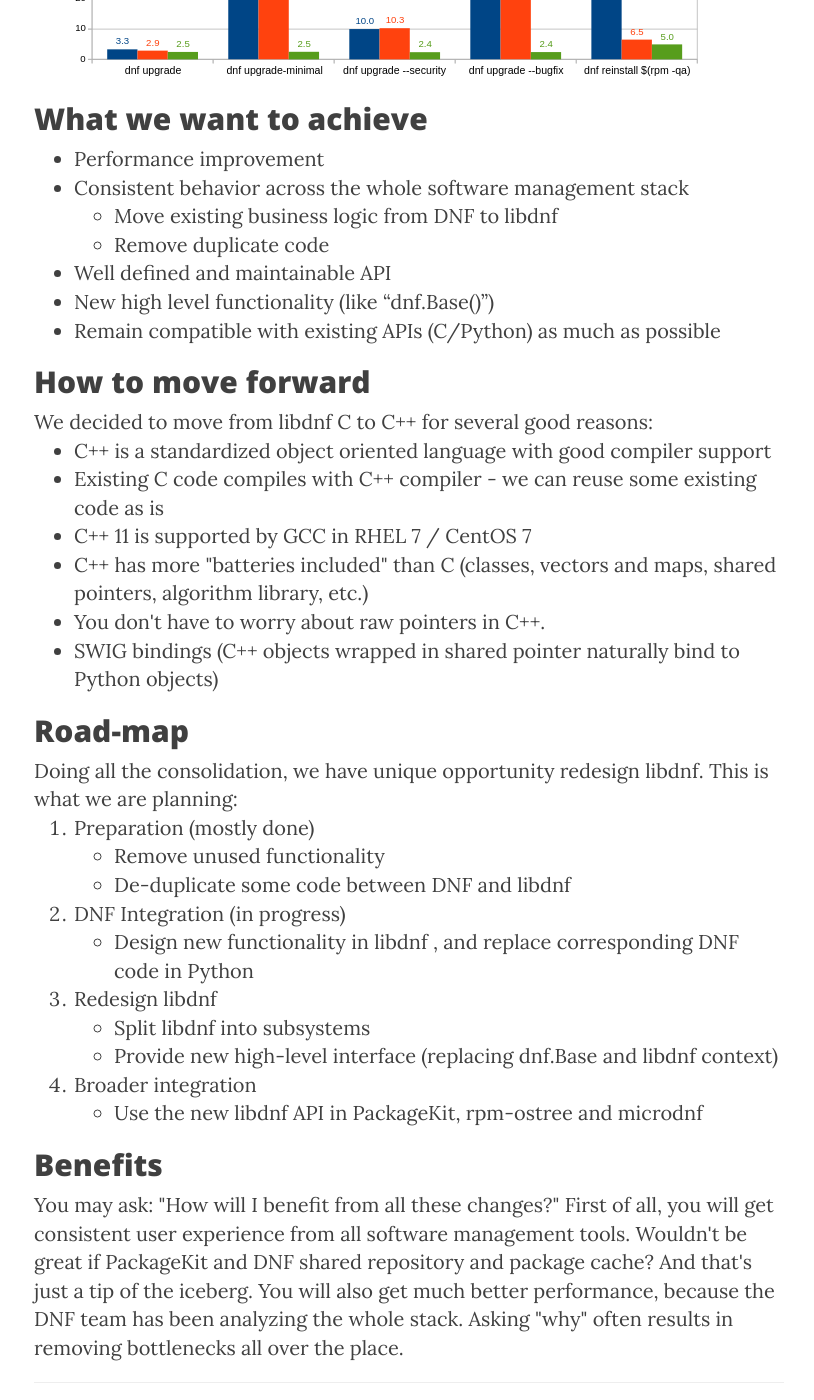
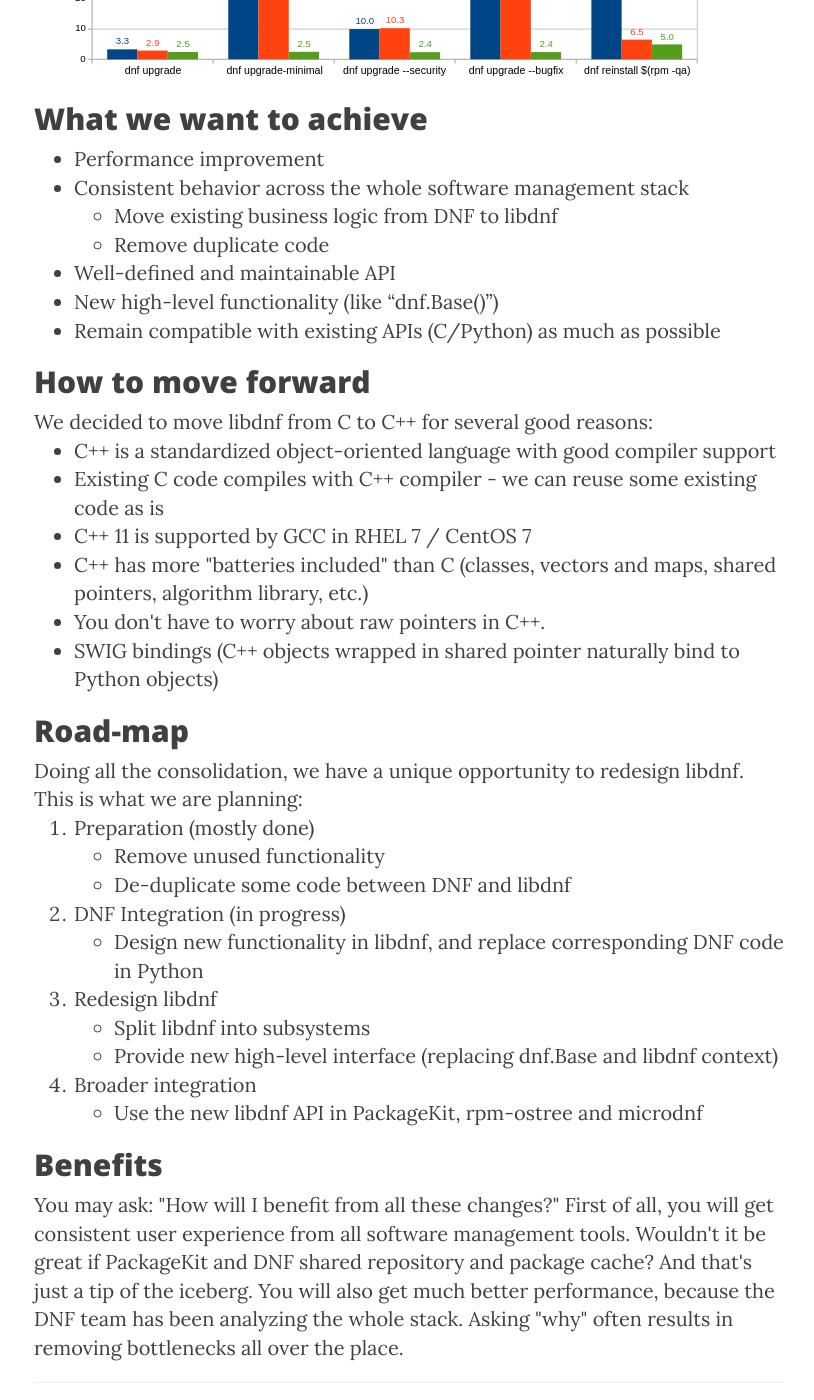
Before and after one commit to rpm-software-management/rpm-software-management.github.io, a Jekyll site: the page built from _posts/2018-03-22-dnf-3-announcement.html, in a window 1280 px wide and 1400 px high, scrolled down 1455 px. Shown: the whole window, without its empty margins (231-1045 px from the left). Built offline with Jekyll 4.4.1, drawn with Linux system fonts in a browser that asks for light colours; nearby versions of some CDN libraries.

Commit message:
Small fixes.

```diff
--- a/_posts/2018-03-22-dnf-3-announcement.html
+++ b/_posts/2018-03-22-dnf-3-announcement.html
@@ -48,16 +48,16 @@
             <li>Remove duplicate code</li>
         </ul>
     </li>
-    <li>Well defined and maintainable API</li>
-    <li>New high level functionality (like “dnf.Base()”)</li>
+    <li>Well-defined and maintainable API</li>
+    <li>New high-level functionality (like “dnf.Base()”)</li>
     <li>Remain compatible with existing APIs (C/Python) as much as possible</li>
 </ul>
 
 
 <h2>How to move forward</h2>
-We decided to move from libdnf C to C++ for several good reasons:
+We decided to move libdnf from C to C++ for several good reasons:
 <ul>
-    <li>C++ is a standardized object oriented language with good compiler support</li>
+    <li>C++ is a standardized object-oriented language with good compiler support</li>
     <li>Existing C code compiles with C++ compiler - we can reuse some existing code as is</li>
     <li>C++ 11 is supported by GCC in RHEL 7 / CentOS 7</li>
     <li>C++ has more "batteries included" than C (classes, vectors and maps, shared pointers, algorithm library, etc.)</li>
@@ -67,7 +67,7 @@
 
 
 <h2>Road-map</h2>
-Doing all the consolidation, we have unique opportunity redesign libdnf. This is what we are planning:
+Doing all the consolidation, we have a unique opportunity to redesign libdnf. This is what we are planning:
 <ol>
     <li>
     Preparation (mostly done)
@@ -79,7 +79,7 @@
     <li>
         DNF Integration (in progress)
         <ul>
-            <li>Design new functionality in libdnf , and replace corresponding DNF code in Python</li>
+            <li>Design new functionality in libdnf, and replace corresponding DNF code in Python</li>
         </ul>
     </li>
     <li>
@@ -101,7 +101,7 @@
 <h2>Benefits</h2>
 You may ask: "How will I benefit from all these changes?"
 First of all, you will get consistent user experience from all software management tools.
-Wouldn't be great if PackageKit and DNF shared repository and package cache?
+Wouldn't it be great if PackageKit and DNF shared repository and package cache?
 And that's just a tip of the iceberg. You will also get much better performance,
 because the DNF team has been analyzing the whole stack.
 Asking "why" often results in removing bottlenecks all over the place.
```
